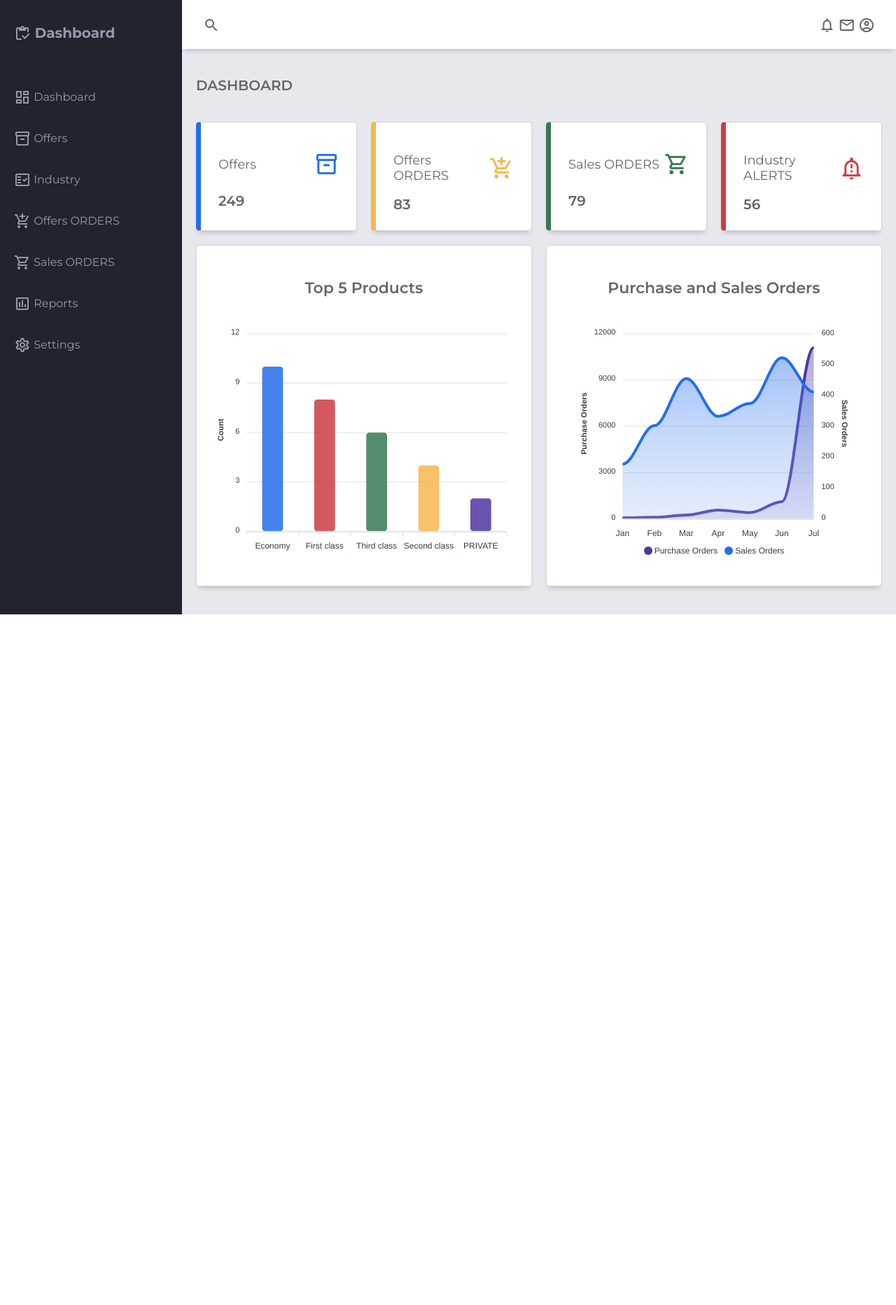
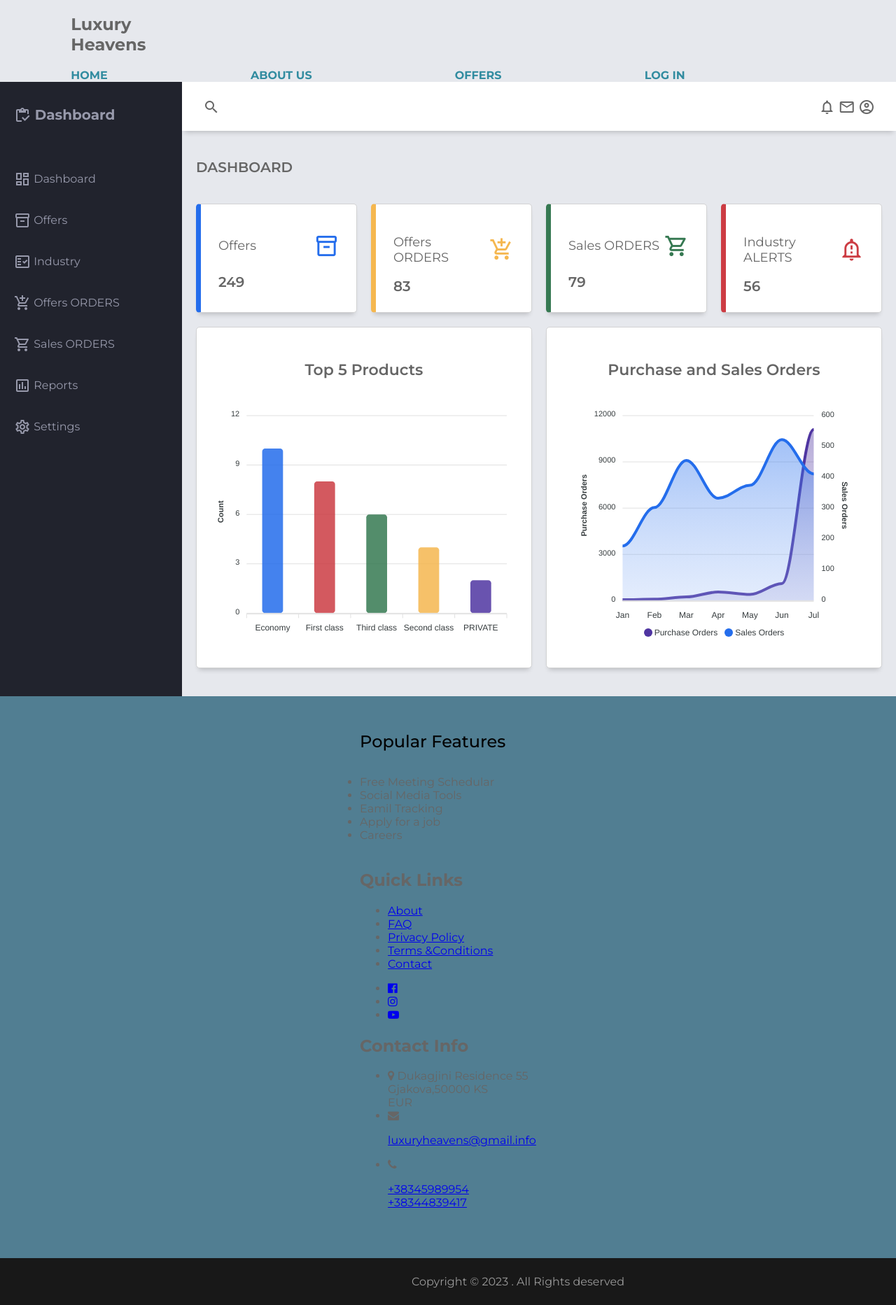
Before and after one commit to rinaqerkezi/Web_Projekti, a PHP site: page /dashboard.html in a window 1280 px wide; the page is wider, and only the part inside the window is pictured. Shown: that part at 70% size. Before the commit the page ends 878 px from the top of that part, so only its background shows below. Run offline with PHP 8.4, Linux system fonts and the light colour scheme; some libraries are stand-ins or nearby versions.

Commit message:
commit 1 per pjesen e dyte

```diff
--- a/dashboard.css
+++ b/dashboard.css
@@ -6,6 +6,47 @@ body {
     color: #666666;
     font-family: "Montserrat", sans-serif;
   }
+
+
+  nav ul {
+    list-style: none;
+    margin: 0;
+    padding: 0;
+}
+#Kontinieri {
+  display: flex;
+justify-content: center;
+}
+
+
+ nav li {
+    display: inline-block;
+    margin-right: 200px;
+}
+
+ nav a {
+  display: flex;
+ align-items: center;
+    text-decoration: none;
+    color: #328ca0;
+    font-weight: bold;
+    font-size: 16px;
+}
+
+nav a:hover {
+    color:rgb(13, 13, 184);
+}
+
+
+
+
+
+
+
+
+
+
+
 
   .material-icons-outlined {
     vertical-align: middle;
@@ -228,6 +269,61 @@ body {
     background-color: #a5aaad;
   }
 
+
+  footer {
+    display: flex;
+    justify-content: space-around;
+    align-items: flex-start;
+    padding: 20px;
+    background: #517e92;
+}
+
+footer .container .sec {
+    margin-right: 30px;
+}
+
+footer .container .sec.aboutus {
+    width: 30%;
+}
+
+footer .container .sec.aboutus ul {
+    display: inline;
+    justify-content: space-between;
+    align-items: center;
+}
+
+footer .container .sec.aboutus h2 {
+    position: relative;
+    color: #000000;
+    font-weight: 500;
+    margin-bottom: 15px;
+}
+
+footer .container .sec.aboutus h2:before {
+    display: flex;
+    flex-direction: column;
+    align-items: center;
+    background-color: #bdd5e3;
+    padding: 20px;
+    background: rgb(48, 127, 200);
+}
+
+
+.copyRightText{
+  width: 100%;
+  background: #181818;
+  padding: 8px 100px;
+  text-align: center;
+  color: #999;
+
+}
+
+
+
+
+
+
+
   @media screen and (max-width: 992px) {
     .grid-container {
       grid-template-columns: 1fr;
@@ -248,7 +344,17 @@ body {
     .sidebar-title > span {
       display: inline;
     }
+    .copyRightText{
+      padding: 8px 40px;
   }
+  }
+
+
+
+
+
+
+
 
   @media screen and (max-width: 768px) {
     .main-cards {
@@ -262,6 +368,24 @@ body {
       margin-top: 30px;
     }
   }
+
+  footer{
+    padding: 30px;
+
+}
+footer .container{
+    flex-direction: column;
+}
+footer .container .sec{
+    margin-right: 0;
+    margin-bottom: 40px;
+
+}
+footer .container .sec.aboutus,
+.secquicklinks,
+.contact{
+    width: 100%;
+}
   @media screen and (max-width: 576px) {
     .header-left {
       display: none;
--- a/dashboard.html
+++ b/dashboard.html
@@ -8,12 +8,52 @@
 
     <link href="https://fonts.googleapis.com/css2?family=Montserrat:wght@100;200;300;400;500;600;700;800;900&display=swap" rel="stylesheet">
 <link href="https://fonts.googleapis.com/icon?family=Material+Icons+Outlined" rel="stylesheet">
+<link href="https://cdnjs.cloudflare.com/ajax/libs/font-awesome/6.5.1/css/all.min.css" rel="stylesheet">
+<link href="https://maxcdn.bootstrapcdn.com/font-awesome/4.4.0/css/font-awesome.min.css" rel="stylesheet">
+
  <link rel="stylesheet" href="dashboard.css">
   </head>
   <body>
+
+
+    <div id="Kontinieri">
+      <div class="kontenti">
+          <h2>Luxury  <br>Heavens</h2>
+  <div>
+  <nav>
+
+      <div class="navbar">
+
+
+          <nav>
+              <ul>
+                  <li><a href="index.html">HOME</a></li>
+                  <li><a href="aboutus.html">ABOUT US</a></li>
+                  <li><a href="Offers.html">OFFERS</a></li>
+                  <li><a href="login.html">LOG IN</a></li>
+
+
+              </ul>
+          </nav>
+
+  </div>
+  </div>
+      </div>
+    </div>
+
+
+
+
+
+
+
     <div class="grid-container">
 
 <header class="header">
+
+
+
+
        <div class="menu-icon" onclick="openSidebar()">
               <span class="material-icons-outlined">menu</span>
         </div>
@@ -136,6 +176,69 @@
     </div>
 
 
+
+    <footer>
+      <div class="container">
+          <div class="sec aboutus">
+              <h2>Popular Features</h2>
+              <ul>
+                <li>Free Meeting Schedular</li>
+                <li>Social Media Tools</li>
+                <li>Eamil Tracking </li>
+                <li>Apply for a job </li>
+                <li>Careers</li>
+              </ul>
+          </div>
+
+          <div class="secquicklinks">
+              <h2>Quick Links</h2>
+              <ul>
+                  <li><a href="#">About</a></li>
+                  <li><a href="#">FAQ</a></li>
+                  <li><a href="#">Privacy Policy</a></li>
+                  <li><a href="#">Terms &Conditions</a></li>
+                  <li><a href="#">Contact</a></li>
+              </ul>
+              <ul class="sci">
+                  <li><a href="#"><i class="fa fa-facebook-official" aria-hidden="true"></i></a></li>
+                  <li><a href="#"><i class="fa fa-instagram" aria-hidden="true"></i></a></li>
+                  <li><a href="#"><i class="fa fa-youtube-play" aria-hidden="true"></i></a></li>
+              </ul>
+          </div>
+
+          <div class="sec contact">
+              <h2>Contact Info</h2>
+              <ul>
+                  <li>
+                      <span><i class="fa fa-map-marker" aria-hidden="true"></i></span>
+                      <span>Dukagjini Residence 55 <br>
+                          Gjakova,50000 KS <br>EUR</span>
+                  </li>
+                  <li>
+                      <span><i class="fa fa-envelope" aria-hidden="true"></i></span>
+                      <p><a href="mail: luxuryheavens@gmail.info" >luxuryheavens@gmail.info</a></p>
+                  </li>
+                  <li>
+                      <span><i class="fa fa-phone" aria-hidden="true"></i></span>
+                      <p><a href="tel:1234567890">+38345989954</a><br>
+                          <a href="tel:1234567890">+38344839417</a></p>
+                  </li>
+              </ul>
+
+    </div>
+      </div>
+    </footer>
+    <div class="copyRightText">
+      <p>Copyright © 2023 . All Rights deserved</p>
+      </div>
+
+
+
+
+
+
+
+
     <script src="https://cdnjs.cloudflare.com/ajax/libs/apexcharts/3.35.3/apexcharts.min.js"></script>
     <script src="dashboard.js"></script>
   </body>
--- a/index.html
+++ b/index.html
@@ -26,7 +26,8 @@
                     <li><a href="aboutus.html">ABOUT US</a></li>
                     <li><a href="Offers.html">OFFERS</a></li>
                     <li><a href="login.html">LOG IN</a></li>
-                    <li><a href="dashboard.html"></a></li>
+
+
                 </ul>
             </nav>
 
@@ -122,7 +123,7 @@
         <ul>
             <li><a href="#"><i class="fa-solid fa-check"></i></a></li>
         </ul>
-        <h1>Easy Cancellations with CheapOair</h1>
+        <h1>Easy Cancellations</h1>
         <p>Convenient self-service options available online.</p>
     </div>
 
```
